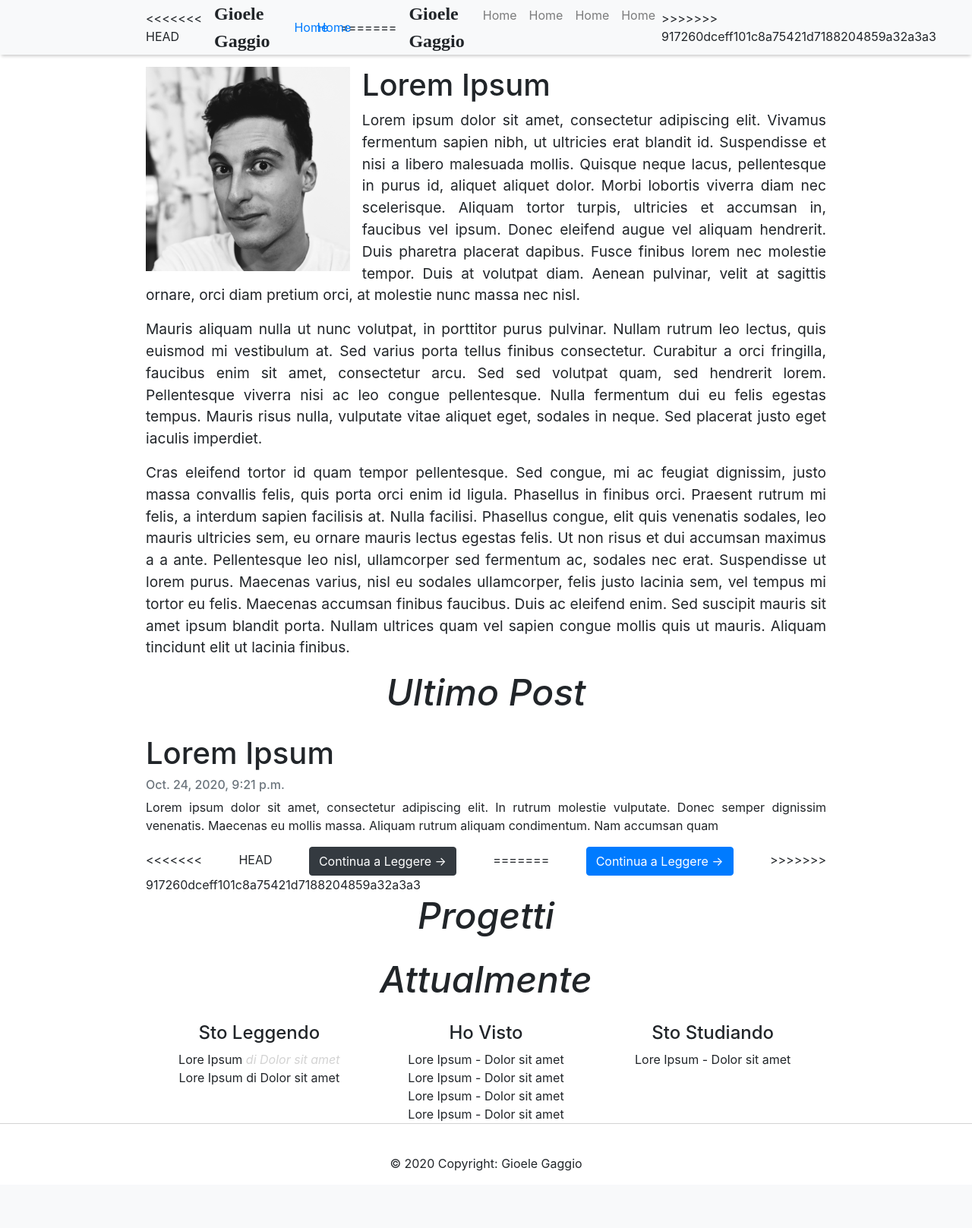
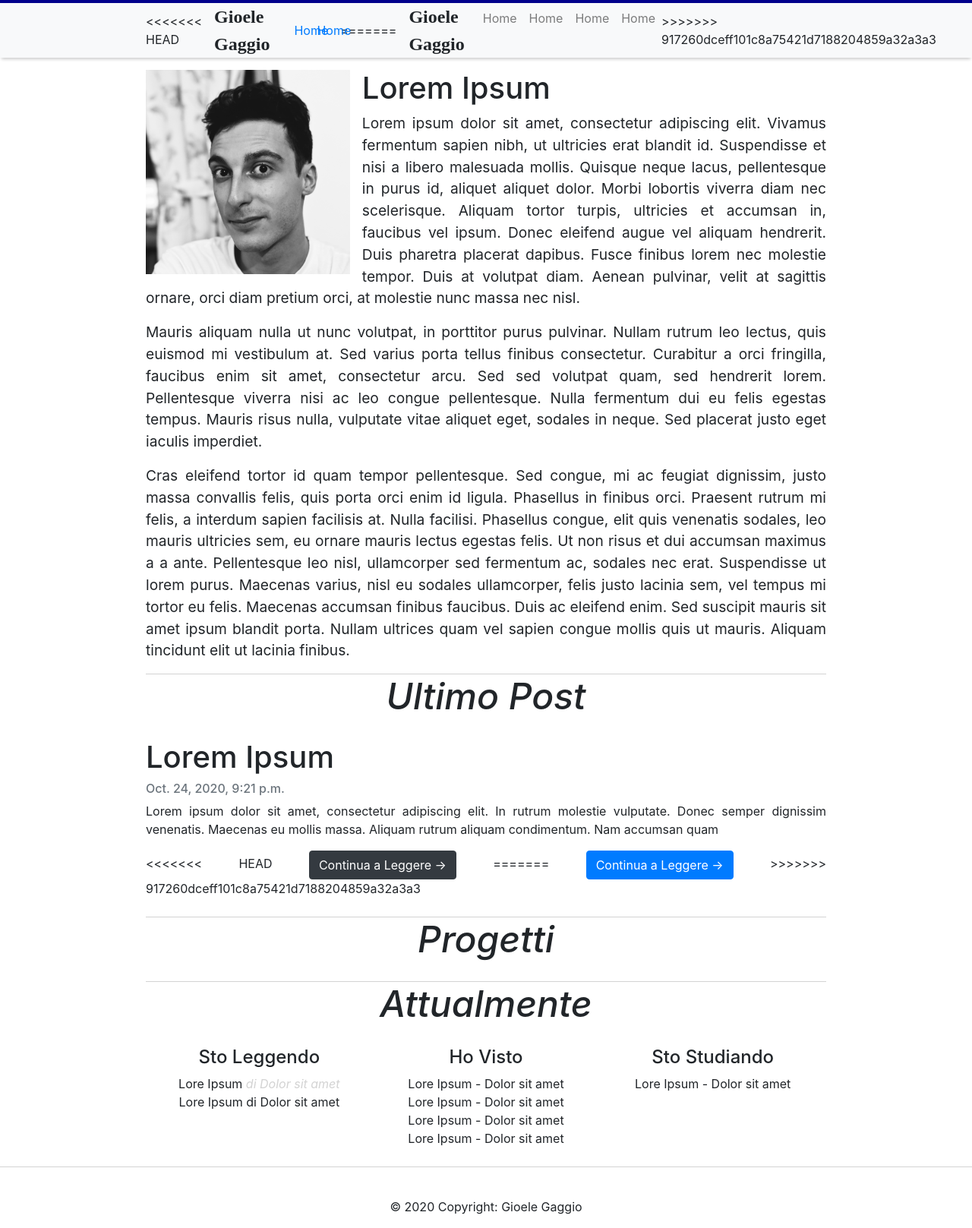
Before and after one commit to giocasin/gioelegaggio.it, a Django app: page / in a window 1280 px wide. Shown: the whole page at 76% size. Before the commit the page ends 1542 px from the top, so only its background shows below. Run offline with Django 3.2, Linux system fonts and the light colour scheme; data comes from the database, SQL or seed files in the repository; some libraries are stand-ins or nearby versions.

Commit message:
Update main.css

```diff
--- a/static/src/css/main.css
+++ b/static/src/css/main.css
@@ -10,11 +10,7 @@ footer {
 .navbar-styled {
     box-shadow: 0 4px 4px -2px rgba(0,0,0,.2);
     padding: 0 15% 0 15%;
-<<<<<<< HEAD
     border-top: 4px solid darkblue;
-=======
-    border-top: 4px solid purple;
->>>>>>> 917260dceff101c8a75421d7188204859a32a3a3
 }
 
 .navbar-title {
@@ -45,10 +41,7 @@ footer {
 }
 
 .section-box {
-<<<<<<< HEAD
     margin-bottom: 25px;
-=======
->>>>>>> 917260dceff101c8a75421d7188204859a32a3a3
     border-top: 1px solid lightgray;
     clear: both;
 }
```
